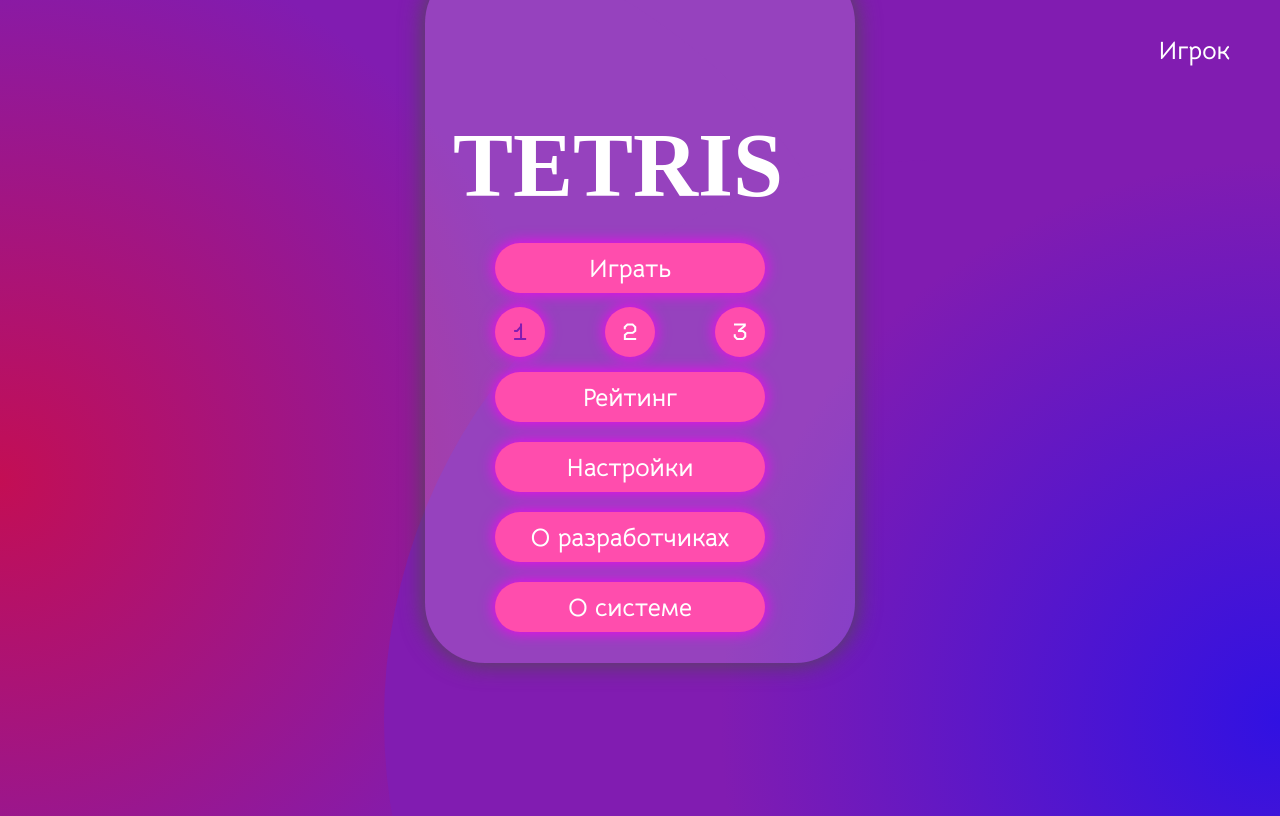
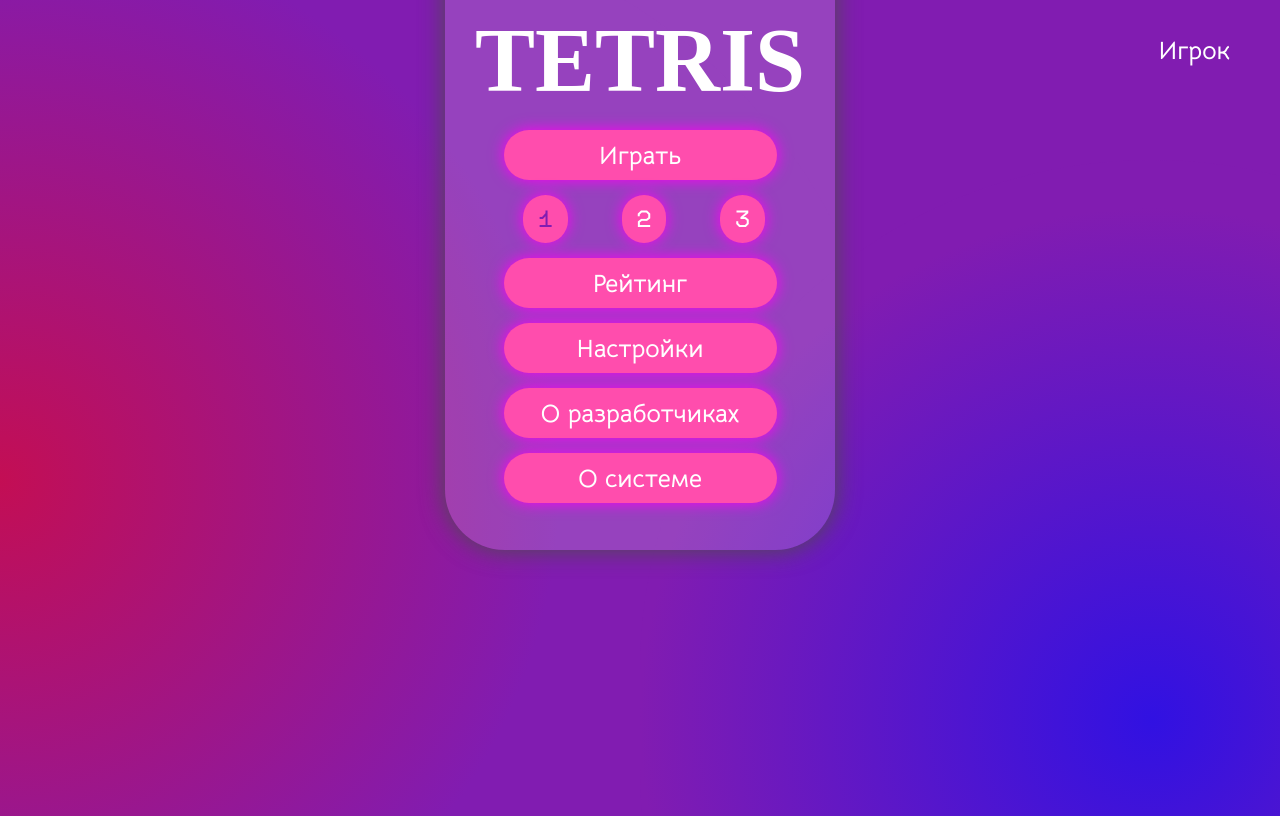
Before and after one commit to Usurpeer/Tetris-Game, a PHP site: page /pages/player_menu_2.html in a window 1280 px wide. Run offline with PHP 8.4, Linux system fonts and the light colour scheme; some web fonts are replaced.

Commit message:
Красивое масштабирование меню

```diff
--- a/pages/main_log_in_2.html
+++ b/pages/main_log_in_2.html
@@ -3,6 +3,7 @@
 
 <head>
   <meta charset="UTF-8">
+  <link rel="stylesheet" href="..\styles\design_1.css">
   <link rel="stylesheet" href="..\styles\log_form_2.css">
   <link href="https://fonts.cdnfonts.com/css/tetris" rel="stylesheet">
   <link rel="stylesheet" href="https://fonts.googleapis.com/css2?family=Feature+Mono&display=swap">
@@ -10,7 +11,7 @@
 </head>
 
 <body>
-  <form action="..\log_in.php">
+  <form action="..\php\log_in.php">
     <div class="back_red"></div>
     <div class="back_blue"></div>
     <h1 class="tetris">TETRIS</h1>
--- a/pages/main_sing_up_2.html
+++ b/pages/main_sing_up_2.html
@@ -3,6 +3,7 @@
 
 <head>
   <meta charset="UTF-8">
+  <link rel="stylesheet" href="..\styles\design_1.css">
   <link rel="stylesheet" href="..\styles\sing_form_2.css">
   <link href="https://fonts.cdnfonts.com/css/tetris" rel="stylesheet">
   <link rel="stylesheet" href="https://fonts.googleapis.com/css2?family=Feature+Mono&display=swap">
@@ -10,7 +11,7 @@
 </head>
 
 <body>
-  <form action="..\sing_up.php">
+  <form action="..\php\sing_up.php">
       <div class = "back_red"></div>
       <div class = "back_blue"></div>
       <h1 class = "tetris">TETRIS</h1>
--- a/pages/player_menu_2.html
+++ b/pages/player_menu_2.html
@@ -3,6 +3,7 @@
 
 <head>
   <meta charset="UTF-8">
+  <link rel="stylesheet" href="..\styles\design_1.css">
   <link rel="stylesheet" href="..\styles\player_menu_form_2.css">
   <link href="https://fonts.cdnfonts.com/css/tetris" rel="stylesheet">
   <!--<link rel="stylesheet" href="https://fonts.googleapis.com/css2?family=Feature+Mono&display=swap">-->
@@ -13,11 +14,12 @@
   <div class="back_circle">
     <div class="back_red"></div>
     <div class="back_blue"></div>
+    <h3>Игрок</h3>
+    <div class="box_menu">
 
-    <div class="box_menu">
+
+      <form action=""></form>
       <h1 class="tetris">TETRIS</h1>
-      <h3>Игрок</h3>
-      <form action=""></form>
       <button id="play">Играть</button>
 
       <label>
--- /dev/null
+++ b/styles/design_1.css
@@ -0,0 +1,33 @@
+body {
+  -webkit-user-select: none;
+  -moz-user-select: none;
+  -ms-user-select: none;
+  user-select: none;
+  overflow-y: hidden;
+  display: flex;
+  justify-content: center;
+  align-items: center;
+  background: #811cb1;
+  /*отступ сверху*/
+  height: 100vh;
+}
+.back_red {
+    background-attachment: fixed;
+    width: 140%;
+    height: 140%;
+    left: -70%;
+    top: -10%;
+    position: fixed;
+    background: radial-gradient(circle closest-side at center, #c30e54, #811cb1);
+    border-radius: 9999px;
+  }
+  .back_blue {
+    background-attachment: fixed;
+    width: 80%;
+    height: 140%;
+    margin-left: 50%;
+    top: 20%;
+    position: fixed;
+    background: radial-gradient(circle closest-side at center, #3111e2, #811cb1);
+    border-radius: 9999px;
+  }
--- a/styles/player_menu_form_2.css
+++ b/styles/player_menu_form_2.css
@@ -1,18 +1,5 @@
 * {
   font-family: "Poppins";
-}
-body {
-  -webkit-user-select: none;
-  -moz-user-select: none;
-  -ms-user-select: none;
-  user-select: none;
-  overflow-y: hidden;
-  display: flex;
-  justify-content: center;
-  align-items: center;
-  background: #811cb1;
-  /*отступ сверху*/
-  height: 100vh;
 }
 .back_circle {
   background-attachment: fixed;
@@ -21,33 +8,12 @@ body {
   background: #811cb1;
   overflow: hide;
 }
-.back_red {
-  background-attachment: fixed;
-  width: 140%;
-  height: 140%;
-  left: -70%;
-  top: -10%;
-  position: fixed;
-  background: radial-gradient(circle closest-side at center, #c30e54, #811cb1);
-  border-radius: 9999px;
-}
-.back_blue {
-  background-attachment: fixed;
-  width: 140%;
-  height: 140%;
-  margin-left: 30%;
-  top: 20%;
-  position: fixed;
-  background: radial-gradient(circle closest-side at center, #3111e2, #811cb1);
-  border-radius: 9999px;
-}
-
 .tetris {
+  width: 96%;
+  margin-left: 2%;
+  text-align: center;
   position: absolute;
-  text-align: center;
-  margin-left: 28px;
-  margin-top: 35%;
-  margin-bottom: 0;
+  margin-top: 15%;
   color: white;
   font-size: 90px;
   font-family: Tetris;
@@ -76,25 +42,26 @@ h3 {
   font-weight: normal;
 }
 .box_menu {
-  margin-left: auto;
-  margin-right: auto;
-  position: relative;
-  margin-top: -190px;
-  width: 430px;
-  height: 700px;
+  right: 50%;
+  left: 50%;
+  top: 250px;
+  transform: translate(-50%, -50%);
+  width: 390px;
+  height: 600px;
   background: rgba(255, 255, 255, 0.17);
   box-shadow: 0px 0px 25px #4d4d4d;
-  border-radius: 60px;
+  border-radius: 0 0 60px 60px;
+  position: fixed;
 }
 
 button {
-  margin-bottom: 20px;
+  margin-bottom: 15px;
   font-family: "BellotaText";
-  width: 270px;
-  height: 50px;
-  margin-left: 70px;
+  width: 70%;
+  height: 8.3333333%;
+  margin-left: 15%;
   margin-right: auto;
-  top: 280px;
+  top: 30%;
   position: relative;
   background: #ff4dad;
   font-size: 25px;
@@ -108,12 +75,11 @@ button:active {
 }
 
 .level {
-  margin-top: 4px;
-  margin-bottom: 5px;
   font-family: "Feature Mono";
-  width: 50px;
-  height: 50px;
-  top: 270px;
+  width: 11.5%;
+  height: 8%;
+  margin-top: 0;
+  margin-bottom: 15px;
   position: relative;
   background: #ff4dad;
   font-size: 25px;
@@ -121,17 +87,14 @@ button:active {
   border-radius: 66.15px;
   border: 0px;
   box-shadow: 0px 0px 15px #ff00f5;
+  margin-left: 20%;
 }
 .level:active {
   box-shadow: 0px 0px 15px #ff00f5, 0px 0px 15px #ffff inset;
 }
-.btlvl1 {
-  margin-left: 70px;
-}
 .btlvl2 {
-  margin-left: 56px;
+  margin-left: 12.75%;
 }
 .btlvl3 {
-  margin-left: 56px;
-  margin-right: 70px;
+  margin-left: 12.75%;
 }
```
Also changed, not shown: styles/log_form_2.css (+2 -33 lines), styles/sing_form_2.css (+1 -33 lines).
